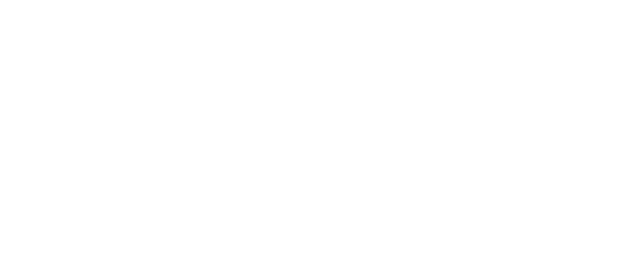
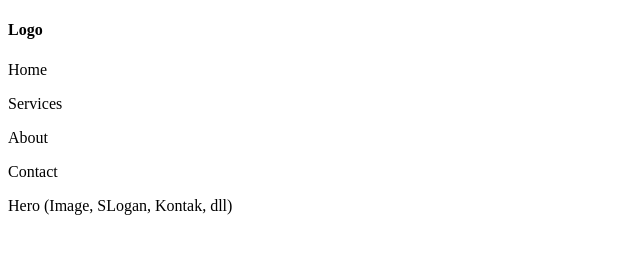
Before and after one commit to gabriellenyaaaa/section_program_tk3, a plain HTML site: page index3.html in a window 1280 px wide. Shown: the whole page, without its empty margins (0-640 px from the left). Drawn offline with Linux system fonts and the light colour scheme.

Commit message:
belum selesai

```diff
--- a/index3.html
+++ b/index3.html
@@ -2,8 +2,22 @@
 <html>
 <head>
     <title>Div Progress</title>
+    <link rel="stylesheet" href="style.css">
 </head>
 <body>
 
+<div>
+  <h4>Logo</h4>
+  <p>Home</p>
+  <p>Services</p>
+  <p>About</p>
+  <p>Contact</p>
+</div>
+
+<div>
+  <p>Hero (Image, SLogan, Kontak, dll)</p>
+</div>
+
+
 </body>
 </html>
--- /dev/null
+++ b/style.css
@@ -0,0 +1,3 @@
+.h4 {
+    color-font: #000000;
+}
```
